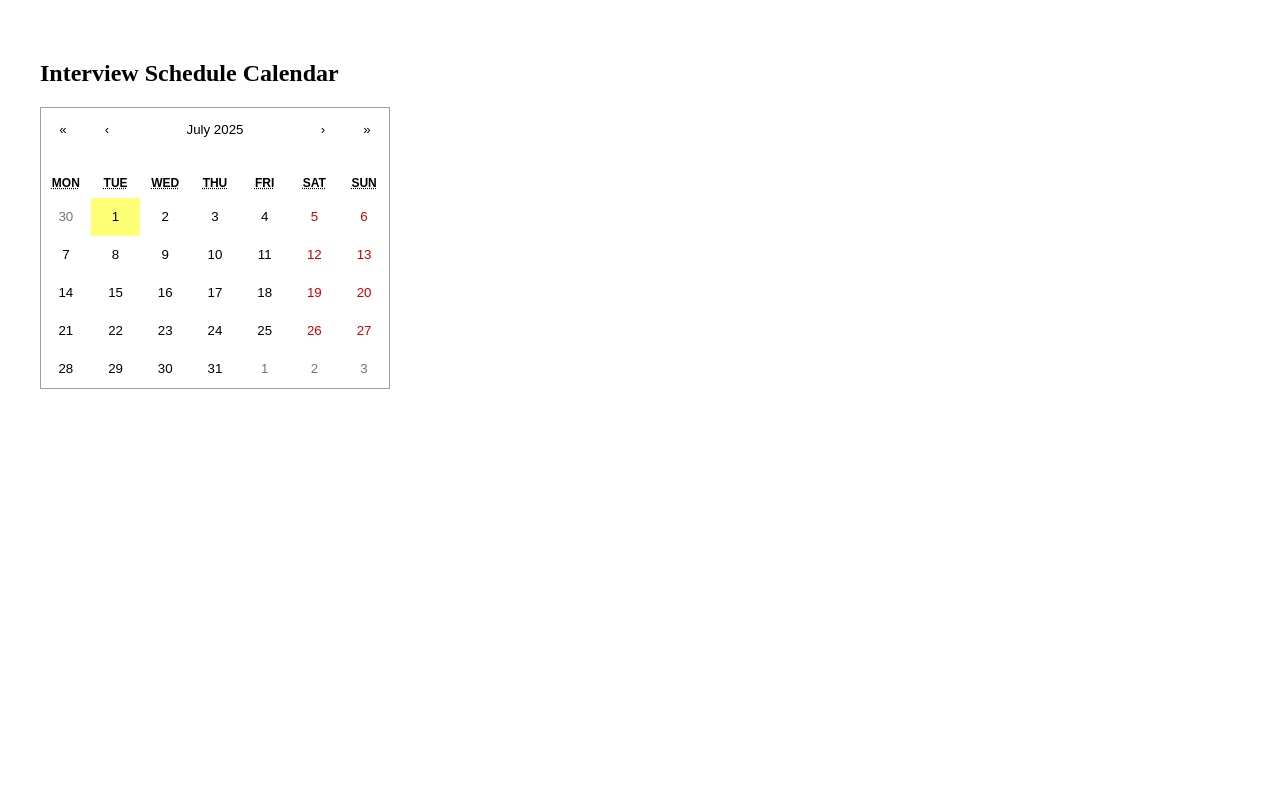
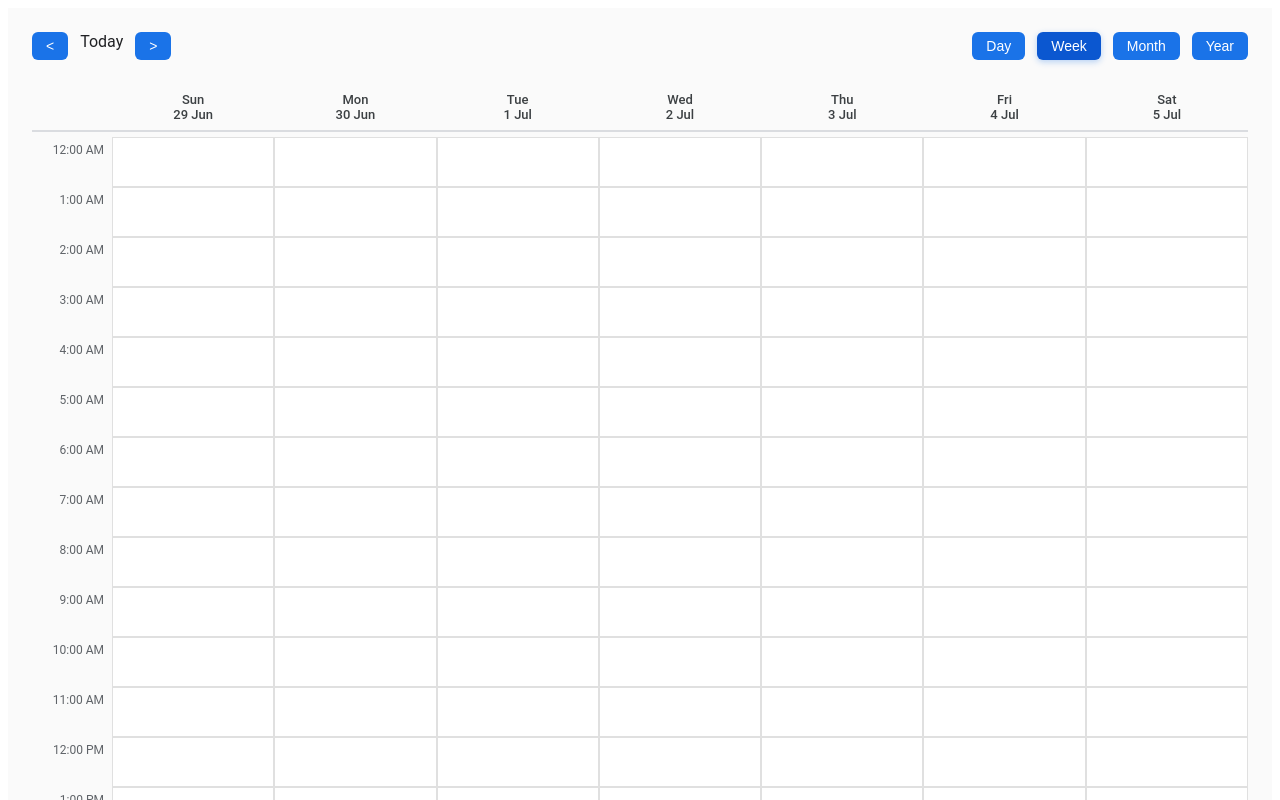
Before and after one commit to vasanth842000/Interview-Schedulle-Calender, a React (Vite) app: page /Interview-Schedulle-Calender/ in a window 1280 px wide. Shown: the top 800 px of the page. Built offline with nearby package versions, Linux system fonts and the light colour scheme.

Commit message:
ui design changed

```diff
--- a/src/Components/Calender.jsx
+++ b/src/Components/Calender.jsx
@@ -1,115 +1,288 @@
-import  { useState, useEffect } from "react";
-import Calendar from "react-calendar";
-import "react-calendar/dist/Calendar.css";
+import { useState, useEffect } from "react";
 import meetingsData from "../data/calendarfromtoenddate.json";
 
 export default function CalendarApp() {
   const [meetings, setMeetings] = useState([]);
-  const [selectedDate, setSelectedDate] = useState(null);
+  const [currentDate, setCurrentDate] = useState(new Date());
+  const [view, setView] = useState("Week");
 
   useEffect(() => {
     setMeetings(meetingsData);
   }, []);
 
-  const handleDateClick = (date) => {
-    setSelectedDate(date);
+  const timeSlots = Array.from({ length: 24 }, (_, i) => {
+    const hour = i % 12 === 0 ? 12 : i % 12;
+    const ampm = i < 12 ? "AM" : "PM";
+    return `${hour}:00 ${ampm}`;
+  });
+
+  const matchesHour = (hour, timeStr) => {
+    const [timeHour, ampm] = timeStr.split(" ");
+    let h = parseInt(timeHour);
+    if (ampm === "PM" && h !== 12) h += 12;
+    if (ampm === "AM" && h === 12) h = 0;
+    return h === hour;
   };
 
-  const meetingsForSelectedDate = selectedDate
-    ? meetings.filter(
-        (m) => new Date(m.start).toDateString() === selectedDate.toDateString()
-      )
-    : [];
+  const goToPrevious = () => {
+    const newDate = new Date(currentDate);
+    if (view === "Day") newDate.setDate(newDate.getDate() - 1);
+    if (view === "Week") newDate.setDate(newDate.getDate() - 7);
+    if (view === "Month") newDate.setMonth(newDate.getMonth() - 1);
+    if (view === "Year") newDate.setFullYear(newDate.getFullYear() - 1);
+    setCurrentDate(newDate);
+  };
 
-  const tileContent = ({ date, view }) => {
-    if (view === "month") {
-      const hasMeeting = meetings.some(
-        (m) => new Date(m.start).toDateString() === date.toDateString()
+  const goToNext = () => {
+    const newDate = new Date(currentDate);
+    if (view === "Day") newDate.setDate(newDate.getDate() + 1);
+    if (view === "Week") newDate.setDate(newDate.getDate() + 7);
+    if (view === "Month") newDate.setMonth(newDate.getMonth() + 1);
+    if (view === "Year") newDate.setFullYear(newDate.getFullYear() + 1);
+    setCurrentDate(newDate);
+  };
+
+  const weekDays = () => {
+    const start = new Date(currentDate);
+    start.setDate(start.getDate() - start.getDay());
+    return Array.from({ length: 7 }, (_, i) => {
+      const d = new Date(start);
+      d.setDate(start.getDate() + i);
+      return d;
+    });
+  };
+
+  const monthDays = () => {
+    const days = [];
+    const start = new Date(
+      currentDate.getFullYear(),
+      currentDate.getMonth(),
+      1
     );
-      if (hasMeeting) {
-        return (
-          <div
-            style={{
-              marginTop: 2,
-              width: 6,
-              height: 6,
-              borderRadius: "50%",
-              background: "goldenrod",
-              marginLeft: "auto",
-              marginRight: "auto",
-            }}
-          ></div>
+    while (start.getMonth() === currentDate.getMonth()) {
+      days.push(new Date(start));
+      start.setDate(start.getDate() + 1);
+    }
+    return days;
+  };
+
+  const yearMonths = Array.from(
+    { length: 12 },
+    (_, i) => new Date(currentDate.getFullYear(), i, 1)
   );
+
+  const miniMonthDays = (month) => {
+    const days = [];
+    const date = new Date(month);
+    while (date.getMonth() === month.getMonth()) {
+      days.push(new Date(date));
+      date.setDate(date.getDate() + 1);
     }
-    }
-    return null;
+    return days;
+  };
+
+  const handleDayClick = (day) => {
+    setCurrentDate(new Date(day));
+    setView("Day");
   };
 
   return (
-    <div style={{ padding: "2rem" }}>
-      <h2>Interview Schedule Calendar</h2>
-      <Calendar
-        onClickDay={handleDateClick}
-        tileContent={tileContent}
-        tileClassName={({ date, view }) => {
-          if (view === "month") {
-            const meetingsOnDate = meetings.filter(
-              (m) => new Date(m.start).toDateString() === date.toDateString()
+    <div className="calendar-wrapper">
+      <div className="calendar-top">
+        <div className="calendar-nav">
+          <button onClick={goToPrevious}>&lt;</button>
+          <div className="calendar-today">
+            {currentDate.toDateString() === new Date().toDateString()
+              ? "Today"
+              : currentDate.toLocaleDateString("en-GB", {
+                  day: "numeric",
+                  month: "short",
+                  year: "numeric",
+                })}
+          </div>
+          <button onClick={goToNext}>&gt;</button>
+        </div>
+        <div className="calendar-tabs">
+          {["Day", "Week", "Month", "Year"].map((tab) => (
+            <button
+              key={tab}
+              className={view === tab ? "active" : ""}
+              onClick={() => setView(tab)}
+            >
+              {tab}
+            </button>
+          ))}
+        </div>
+      </div>
+
+      {view === "Week" && (
+        <>
+          <div className="calendar-header">
+            <div></div>
+            {weekDays().map((day) => (
+              <div key={day} className="day-header">
+                <div>
+                  {day.toLocaleDateString("en-GB", { weekday: "short" })}
+                </div>
+                <div>{`${day.getDate()} ${day.toLocaleString("default", {
+                  month: "short",
+                })}`}</div>
+              </div>
+            ))}
+          </div>
+          <div className="calendar-grid">
+            {timeSlots.map((time) => (
+              <div key={time} className="time-row">
+                <div className="time-label">{time}</div>
+                {weekDays().map((day) => {
+                  const slots = meetings.filter((m) => {
+                    const d = new Date(m.start);
+                    return (
+                      d.toDateString() === day.toDateString() &&
+                      matchesHour(d.getHours(), time)
                     );
-            if (meetingsOnDate.length > 2) {
-              return "more-meetings";
-            }
-          }
-          return null;
-        }}
-      />
-
-      <div style={{ marginTop: "2rem" }}>
-        {selectedDate && (
-          <>
-            <h3>Meetings on {selectedDate.toDateString()}</h3>
-            {meetingsForSelectedDate.length > 0 ? (
-              meetingsForSelectedDate.map((m) => {
-                const position = m.user_det.job_id.jobRequest_Title;
-                const interviewer = `${m.user_det.handled_by.firstName} ${m.user_det.handled_by.lastName}`;
-                const startTime = new Date(m.start).toLocaleTimeString([], {
-                  hour: "2-digit",
-                  minute: "2-digit",
                   });
-                const endTime = new Date(m.end).toLocaleTimeString([], {
-                  hour: "2-digit",
-                  minute: "2-digit",
-                });
-
                   return (
-                  <div key={m.id} className="meeting-box">
-                    <div>
-                      <strong>{position}</strong>
-                    </div>
-                    <div>Interviewer: {interviewer}</div>
-                    <div>
-                      Time Slot: {startTime} - {endTime}
-                    </div>
-                    <button
+                    <div key={day} className="time-cell">
+                      {slots.map((m) => (
+                        <div
+                          key={m.id}
+                          className="meeting-card"
                           onClick={() =>
                             window.open(
-                          `${import.meta.env.BASE_URL}meeting/${m.id}`,
+                              `/meeting/${m.id}`,
                               "popup",
-                          "width=300,height=300,top=100,left=100"
+                              "width=400,height=400"
                             )
                           }
                         >
-                      View Meeting
-                    </button>
+                          <div>{m.user_det.job_id.jobRequest_Title}</div>
+                          <div>{m.user_det.handled_by.firstName}</div>
+                        </div>
+                      ))}
                     </div>
                   );
-              })
-            ) : (
-              <div>No meetings scheduled on this day.</div>
-            )}
+                })}
+              </div>
+            ))}
+          </div>
         </>
       )}
+
+      {view === "Day" && (
+        <>
+          <div className="calendar-header">
+            <div></div>
+            <div className="day-header">
+              <div>
+                {currentDate.toLocaleDateString("en-GB", { weekday: "short" })}
+              </div>
+              <div>{`${currentDate.getDate()} ${currentDate.toLocaleString(
+                "default",
+                { month: "short" }
+              )}`}</div>
+            </div>
+          </div>
+          <div
+            className="calendar-grid"
+            style={{ gridTemplateColumns: "80px 1fr" }}
+          >
+            {timeSlots.map((time) => {
+              const slots = meetings.filter((m) => {
+                const d = new Date(m.start);
+                return (
+                  d.toDateString() === currentDate.toDateString() &&
+                  matchesHour(d.getHours(), time)
+                );
+              });
+              return (
+                <div key={time} className="time-row">
+                  <div className="time-label">{time}</div>
+                  <div className="time-cell">
+                    {slots.map((m) => (
+                      <div
+                        key={m.id}
+                        className="meeting-card"
+                        onClick={() =>
+                          window.open(
+                            `/meeting/${m.id}`,
+                            "popup",
+                            "width=400,height=400"
+                          )
+                        }
+                      >
+                        <div>{m.user_det.job_id.jobRequest_Title}</div>
+                        <div>{m.user_det.handled_by.firstName}</div>
+                      </div>
+                    ))}
                   </div>
                 </div>
               );
+            })}
+          </div>
+        </>
+      )}
+
+      {view === "Month" && (
+        <div className="month-grid">
+          {monthDays().map((day) => {
+            const slots = meetings.filter(
+              (m) => new Date(m.start).toDateString() === day.toDateString()
+            );
+            return (
+              <div
+                key={day}
+                className="month-day"
+                onClick={() => handleDayClick(day)}
+              >
+                <div className="month-date">{day.getDate()}</div>
+                <div className="month-dots">
+                  {slots.map((m) => (
+                    <div key={m.id} className="dot"></div>
+                  ))}
+                </div>
+              </div>
+            );
+          })}
+        </div>
+      )}
+
+      {view === "Year" && (
+        <div className="year-grid">
+          {yearMonths.map((month) => (
+            <div key={month} className="mini-month">
+              <div className="mini-header">
+                {month.toLocaleString("default", { month: "long" })}
+              </div>
+              <div className="mini-days">
+                {["S", "M", "T", "W", "T", "F", "S"].map((day, i) => (
+                  <div key={i} className="mini-day-label">
+                    {day}
+                  </div>
+                ))}
+                {miniMonthDays(month).map((day) => {
+                  const slots = meetings.filter(
+                    (m) =>
+                      new Date(m.start).toDateString() === day.toDateString()
+                  );
+                  return (
+                    <div
+                      key={day}
+                      className={`mini-day ${
+                        slots.length ? "has-meeting" : ""
+                      }`}
+                      onClick={() => handleDayClick(day)}
+                    >
+                      {day.getDate()}
+                      {slots.length > 0 && <div className="mini-dot"></div>}
+                    </div>
+                  );
+                })}
+              </div>
+            </div>
+          ))}
+        </div>
+      )}
+    </div>
+  );
 }
--- a/src/index.css
+++ b/src/index.css
@@ -1,37 +1,216 @@
-.more-meetings {
-  background-color: gold !important;
-  border-radius: 50%;
-  color: #333;
-  font-weight: bold;
-}
-.meeting-box {
-  background-color: #fff;
-  border: 1px solid #ddd;
-  border-left: 4px solid goldenrod;
-  padding: 1rem;
-  margin: 1rem 0;
-  border-radius: 8px;
-  box-shadow: 0 2px 6px rgba(0,0,0,0.1);
-  transition: transform 0.2s, box-shadow 0.2s;
-  display: inline-block;
-  margin: 10px
+.calendar-wrapper {
+  font-family: "Roboto", "Helvetica", "Arial", sans-serif;
+  color: #202124;
+  background: #fafafa;
+  padding: 1.5rem;
 }
 
-.meeting-box:hover {
-  transform: translateY(-3px);
-  box-shadow: 0 6px 12px rgba(0,0,0,0.15);
+.calendar-top {
+  display: flex;
+  justify-content: space-between;
+  align-items: center;
+  margin-bottom: 1.5rem;
 }
 
-.meeting-box button {
-  margin-top: 0.5rem;
-  padding: 5px 10px;
-  background: goldenrod;
-  color: white;
+.calendar-nav,
+.calendar-tabs {
+  display: flex;
+  gap: 0.75rem;
+}
+
+.calendar-nav button,
+.calendar-tabs button {
+  background: #1a73e8;
+  color: #fff;
   border: none;
+  font-weight: 500;
+  font-size: 14px;
+  padding: 6px 14px;
+  border-radius: 6px;
+  cursor: pointer;
+  transition: background 0.2s, box-shadow 0.2s;
+}
+
+.calendar-nav button:hover,
+.calendar-tabs button:hover {
+  background: #1669c1;
+  box-shadow: 0 2px 6px rgba(26,115,232,0.2);
+}
+
+.calendar-tabs button.active {
+  background: #0b57d0;
+  box-shadow: 0 2px 6px rgba(26,115,232,0.3);
+}
+
+.calendar-header {
+  display: grid;
+  grid-template-columns: 80px repeat(7, 1fr);
+  border-bottom: 2px solid #dadce0;
+  margin-bottom: 5px;
+}
+
+.day-header {
+  text-align: center;
+  font-weight: 500;
+  font-size: 13px;
+  padding: 8px 0;
+  color: #3c4043;
+}
+
+.calendar-grid {
+  display: grid;
+  grid-template-columns: 80px repeat(7, 1fr);
+}
+
+.time-row {
+  display: contents;
+}
+
+.time-label {
+  text-align: right;
+  padding: 6px 8px;
+  font-size: 12px;
+  color: #5f6368;
+}
+
+.time-cell {
+  min-height: 42px;
+  border: 1px solid #e0e0e0;
+  background: #fff;
+  padding: 3px;
+  display: flex;
+  flex-direction: column;
+  gap: 3px;
+  transition: box-shadow 0.2s, border-color 0.2s;
+}
+
+.time-cell:hover {
+  box-shadow: 0 1px 6px rgba(60,64,67,0.15);
+  border-color: #d2e3fc;
+}
+
+.meeting-card {
+  background: #e8f0fe;
+  border-left: 5px solid #1a73e8;
+  padding: 3px 8px;
+  font-size: 12px;
   border-radius: 4px;
+  overflow: hidden;
+  white-space: nowrap;
+  text-overflow: ellipsis;
+  cursor: pointer;
+  transition: background 0.2s;
+}
+
+.meeting-card:hover {
+  background: #d2e3fc;
+}
+
+.month-grid {
+  display: grid;
+  grid-template-columns: repeat(7, 1fr);
+  gap: 5px;
+}
+
+.month-day {
+  border: 1px solid #e0e0e0;
+  min-height: 70px;
+  background: #fff;
+  padding: 5px;
+  border-radius: 6px;
+  display: flex;
+  flex-direction: column;
+  align-items: flex-start;
+  justify-content: space-between;
+  transition: box-shadow 0.2s, border-color 0.2s;
+}
+
+.month-day:hover {
+  box-shadow: 0 1px 6px rgba(60,64,67,0.15);
+  border-color: #d2e3fc;
+}
+
+.month-date {
+  font-size: 13px;
+  color: #5f6368;
+}
+
+.month-dots {
+  display: flex;
+  gap: 2px;
+  margin-top: auto;
+}
+
+.dot {
+  width: 6px;
+  height: 6px;
+  background: #1a73e8;
+  border-radius: 50%;
+}
+
+.year-grid {
+  display: grid;
+  grid-template-columns: repeat(3, 1fr);
+  gap: 1rem;
+}
+
+.mini-month {
+  border: 1px solid #e0e0e0;
+  border-radius: 6px;
+  background: #fff;
+  padding: 8px;
+  transition: box-shadow 0.2s, border-color 0.2s;
+}
+
+.mini-month:hover {
+  box-shadow: 0 2px 6px rgba(60,64,67,0.15);
+  border-color: #d2e3fc;
+}
+
+.mini-header {
+  font-size: 13px;
+  font-weight: 500;
+  color: #3c4043;
+  margin-bottom: 4px;
+}
+
+.mini-days {
+  display: grid;
+  grid-template-columns: repeat(7, 1fr);
+  gap: 2px;
+}
+
+.mini-day-label {
+  font-size: 10px;
+  text-align: center;
+  color: #9aa0a6;
+}
+
+.mini-day {
+  font-size: 10px;
+  text-align: center;
+  padding: 2px 0;
+  border-radius: 4px;
+  cursor: default;
+  position: relative;
+}
+
+.mini-day.has-meeting {
+  background: #e8f0fe;
   cursor: pointer;
 }
 
-.meeting-box button:hover {
-  background: #c49200;
+.mini-day:hover.has-meeting {
+  background: #d2e3fc;
 }
+
+.mini-dot {
+  width: 4px;
+  height: 4px;
+  background: #1a73e8;
+  border-radius: 50%;
+  position: absolute;
+  bottom: 2px;
+  left: 50%;
+  transform: translateX(-50%);
+}
```
Lines whose indentation alone changed are shown as unchanged.
